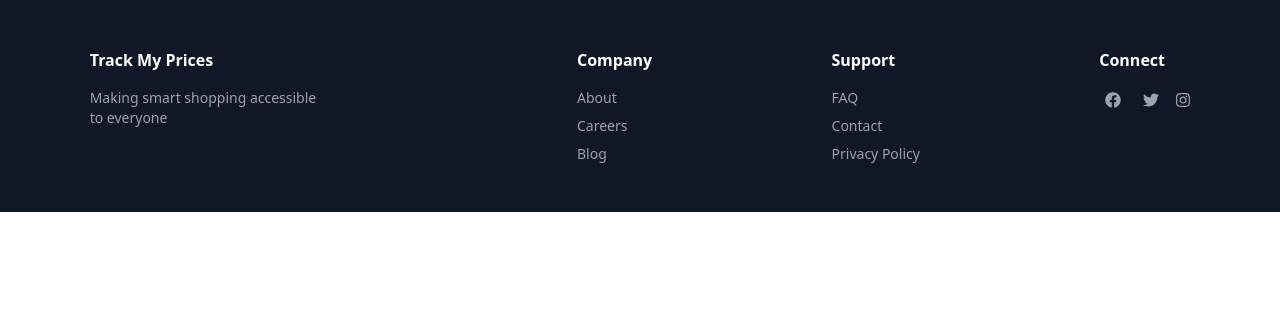
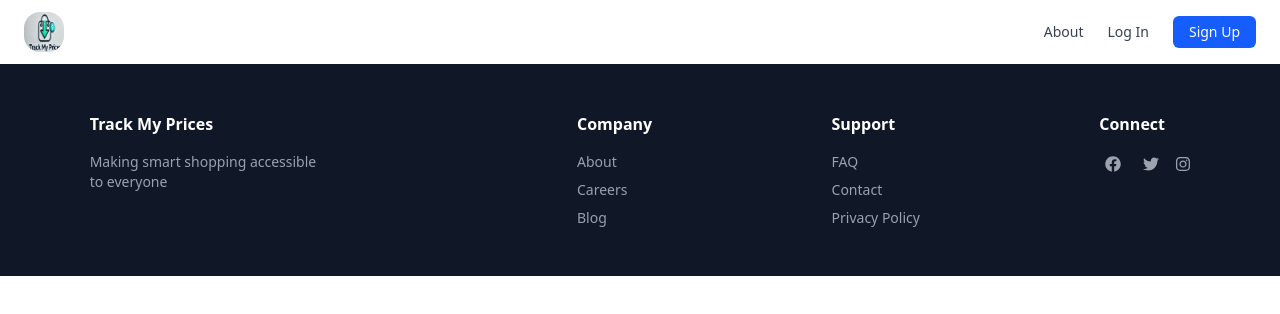
Before and after one commit to youssefElhoubi/Track-my-prices, a React (Vite) app in the folder TMPfront/: page / in a window 1280 px wide. Shown: the top 314 px of the page. Built offline with nearby package versions, Linux system fonts and the light colour scheme.

Commit message:
making the landing page so fare I've made the header the sidbar abd the it fucntionalities

```diff
--- a/TMPfront/src/components/common/Iconse.tsx
+++ b/TMPfront/src/components/common/Iconse.tsx
@@ -269,3 +269,10 @@
         </svg>
     )
 }
+export function BurgerMenu({ className }: { className?: string }) {
+    return (
+        <svg width="25" height="20" viewBox="0 0 25 20" fill="none" xmlns="http://www.w3.org/2000/svg" className={className}>
+            <path d="M1.73438 2H23.0677M1.73438 10H23.0677M1.73438 18H23.0677" stroke="#4B5563" stroke-width="2.66667" stroke-linecap="round" stroke-linejoin="round" />
+        </svg>
+    )
+}
--- /dev/null
+++ b/TMPfront/src/components/lanign components/SideBar.tsx
@@ -0,0 +1,28 @@
+import React from 'react'
+
+type props = {
+    isOpen?: boolean
+}
+
+const SideBar: React.FC<props> = ({ isOpen }) => {
+
+    return (
+        <>
+            <div className={`bg-white p-6 left-1/2 transform -translate-x-1/2 transition-all ease-in-out duration-500 ${isOpen ? "absolute top-14 " : "hidden top-0"} md:hidden`} >
+
+                <nav className="flex flex-col space-y-6 w-60">
+                    <a href="#" className="text-black text-lg">About</a>
+                    <a href="#" className="text-black text-lg">Log in</a>
+                    <a
+                        href="#"
+                        className="bg-blue-600 hover:bg-blue-700 text-white text-lg px-4 py-4 rounded-2xl text-left"
+                    >
+                        sign Up
+                    </a>
+                </nav>
+            </div>
+        </>
+    )
+}
+
+export default SideBar
--- /dev/null
+++ b/TMPfront/src/components/lanign components/header.tsx
@@ -0,0 +1,41 @@
+import React ,{useState}from 'react';
+import logo from "../../assets/TMPlogo.png"
+import { BurgerMenu } from '../common/Iconse';
+import SideBar from './SideBar';
+
+const Navbar :React.FC = () => {
+    const [open, setOpen] = useState<boolean>(false)
+    const openSideBar = ()=>{
+        setOpen(!open);
+    }
+    return (
+        <nav className="w-full flex items-center justify-between px-6 py-3 shadow-sm bg-white">
+            {/* Left: Logo */}
+            <div className="flex items-center">
+                <img
+                        src={logo}
+                    alt="Logo"
+                    className="h-10 w-10 object-contain rounded-2xl"
+                />
+            </div>
+
+            {/* Right: Links */}
+            <button onClick={openSideBar}>
+            <BurgerMenu className='block md:hidden' />
+            </button>
+            <SideBar isOpen={open}/>
+            <div className="hidden md:flex items-center space-x-6 text-sm text-gray-700">
+                <a href="#" className="hover:text-black">About</a>
+                <a href="#" className="hover:text-black">Log In</a>
+                <a
+                    href="#"
+                    className="bg-blue-600 hover:bg-blue-700 text-white px-4 py-1.5 rounded-md text-sm"
+                >
+                    Sign Up
+                </a>
+            </div>
+        </nav>
+    );
+};
+
+export default Navbar;
--- a/TMPfront/src/pages/LandingPage.tsx
+++ b/TMPfront/src/pages/LandingPage.tsx
@@ -1,9 +1,11 @@
 import React from 'react'
 import Footer from '../components/lanign components/Footer'
+import Navbar from '../components/lanign components/header'
 
 const LandingPage :React.FC = () => {
     return (
         <>
+        <Navbar/>
         <Footer/>
         </>
     )
```
Also changed, not shown: TMPfront/src/assets/TMPlogo.png (added).
